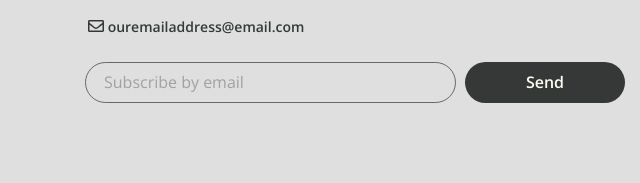
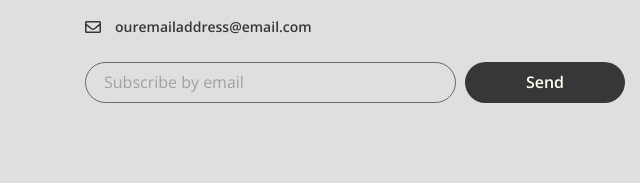
Before and after one commit to TatianaOsipova/Furniture-collection, a website: page app/index.html in a window 1280 px wide. Shown: the part 494-677 px from the top of the page, 0-640 px from the left. Drawn offline with nearby package versions, Linux system fonts and the light colour scheme.

Commit message:
feat: add position to email

```diff
--- a/app/scss/style.scss
+++ b/app/scss/style.scss
@@ -75,18 +75,18 @@
         font-size: 14px;
         color: $title;
         margin-bottom: 22px;
-        padding-left: 3px;
+        padding-left: 30px;
         display: inline-block;
         position: relative;
 
         &::before {
             content: '';
             background-image: url(../images/envelope.svg);
-            top: 10px;
+            top: 8px;
             left: 0;
             width: 16px;
             height: 12px;
-            display: inline-block;
+            position: absolute;
         }
     }
 
```
Also changed, not shown: app/css/style.min.css.
